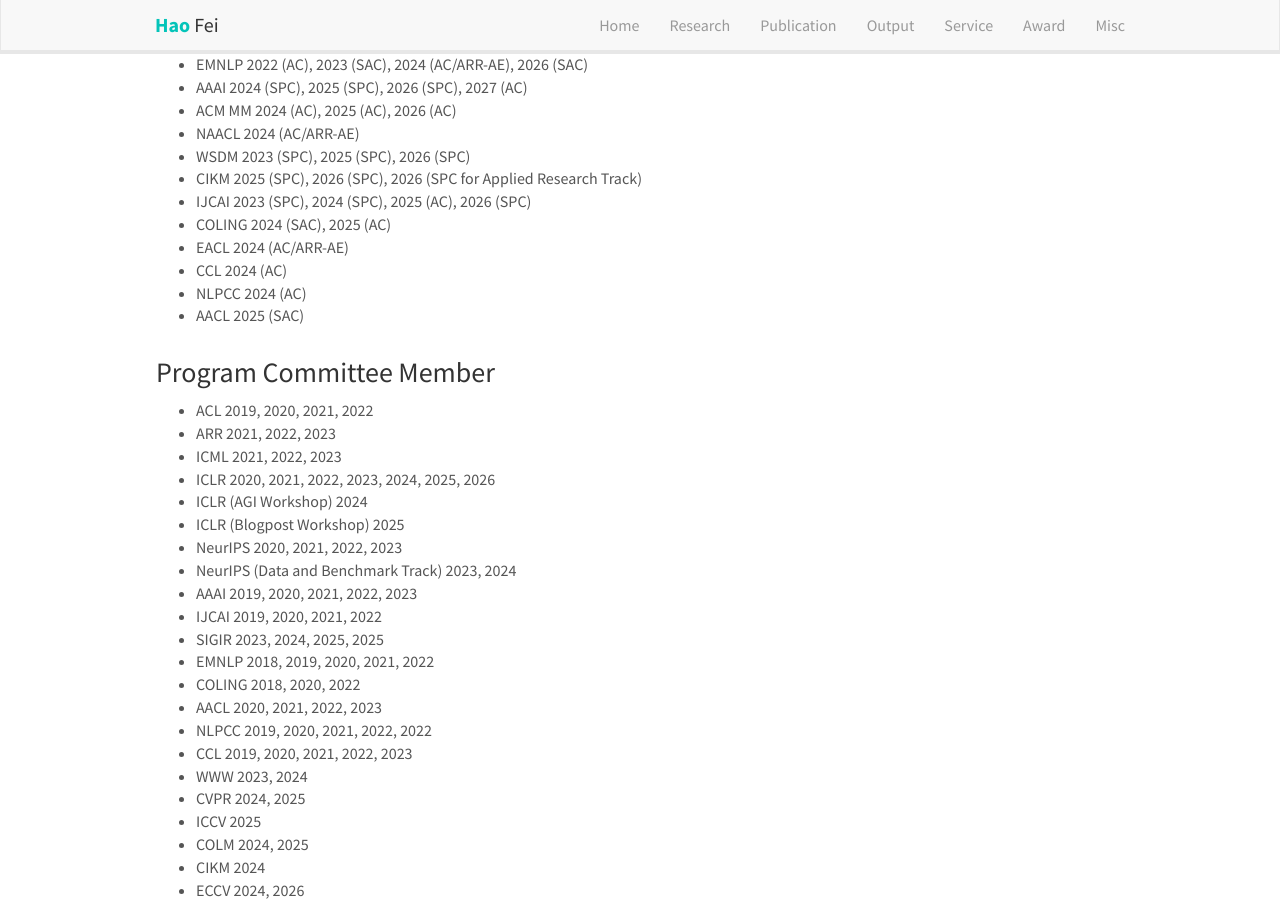
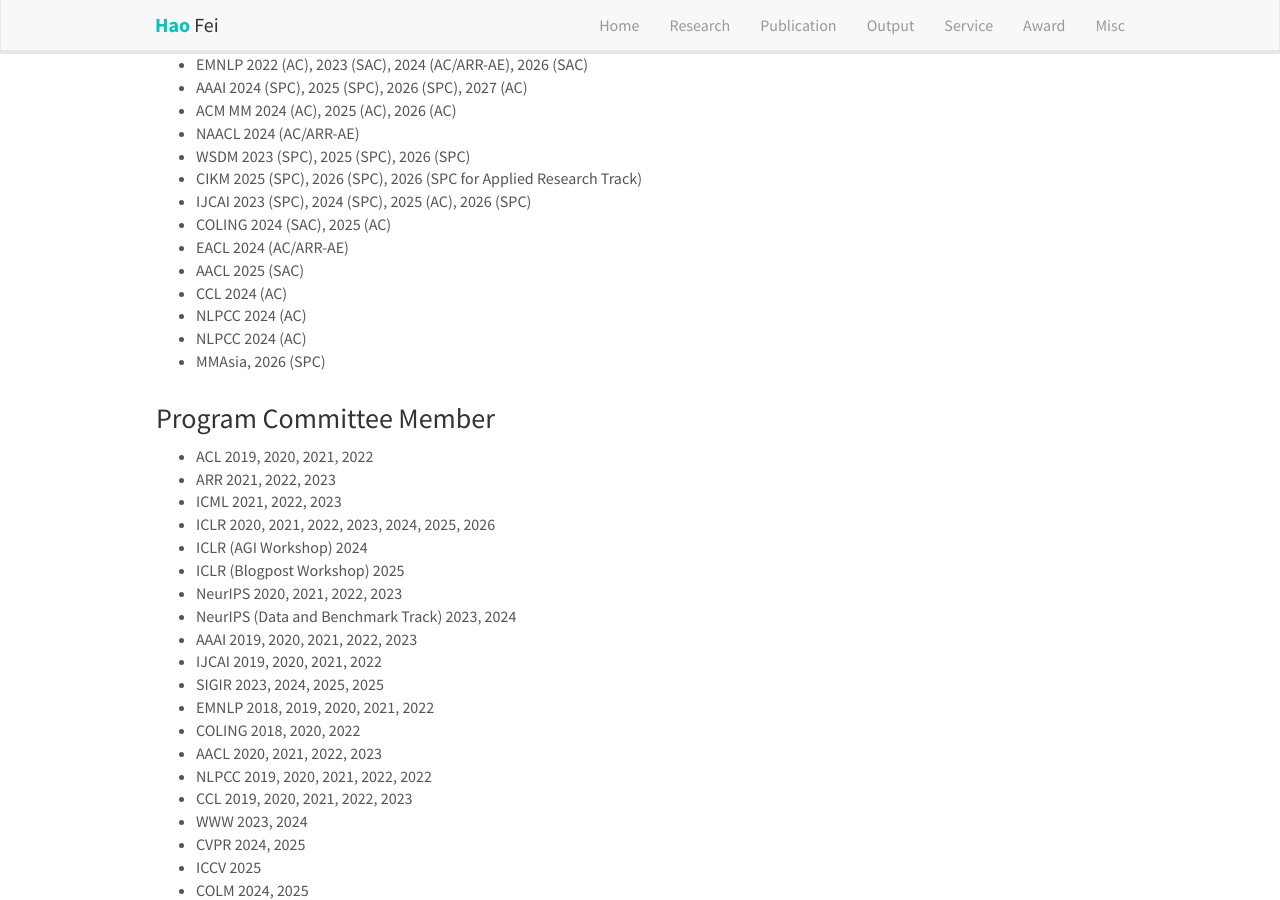
Before and after one commit to scofield7419/scofield7419.github.io, a Jekyll site: the page built from _pages/services.md, in a window 1280 px wide and 900 px high, scrolled down 598 px. Built offline with Jekyll 4.4.1, drawn with Linux system fonts in a browser that asks for light colours; nearby versions of some CDN libraries; comment, search, counter and statistics services are not loaded; a style sheet for code colours, icons or effects is not loaded.

Commit message:
Update services.md

```diff
--- a/_pages/services.md
+++ b/_pages/services.md
@@ -46,10 +46,11 @@
 - IJCAI 2023 (SPC), 2024 (SPC), 2025 (AC), 2026 (SPC)
 - COLING 2024 (SAC), 2025 (AC)
 - EACL 2024 (AC/ARR-AE)
+- AACL 2025 (SAC)
 - CCL 2024 (AC)
 - NLPCC 2024 (AC)
-- AACL 2025 (SAC)
-
+- NLPCC 2024 (AC)
+- MMAsia, 2026 (SPC)
 
 
 <div style="margin-top: 30px"></div>
```
